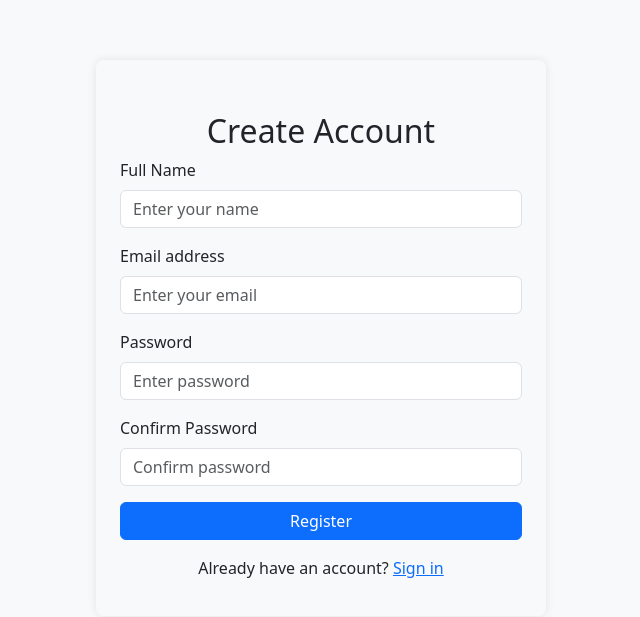
After one commit to aman60pant/School-Website, a PHP site: page /registration_form.php in a window 1280 px wide. The commit adds this page. Shown: the top 617 px of the page, without its empty margins (319-959 px from the left). Run offline with PHP 8.4, Linux system fonts and the light colour scheme.

Commit message:
Database is connected with project

```diff
--- /dev/null
+++ b/dbconnect.php
@@ -0,0 +1,12 @@
+<?php
+$servername = "localhost";
+$username = "root";
+$password = "";
+$database = "new_db_testing";
+
+$conn = mysqli_connect($servername, $username, $password, $database);
+if (!$conn) {
+    die("Connection failed: " . mysqli_connect_error());
+}
+// echo "Connected successfully"; // You can remove or comment this line after testing
+?>
--- a/include/header.php
+++ b/include/header.php
@@ -26,6 +26,7 @@
             </li>
             <li><a href="index.php #testimonials">Testimonials</a></li>
             <li><a href="contact.php">Contact Us</a></li>
+            <li><a href="login_form.php">Login</a></li>
           </ul>
           <a class='menu-trigger'>
             <span>Menu</span>
--- /dev/null
+++ b/registration_form.php
@@ -0,0 +1,90 @@
+<?php
+include 'dbconnect.php';
+
+$successMsg = $errorMsg = "";
+
+if ($_SERVER['REQUEST_METHOD'] == "POST" && isset($_POST['register'])) {
+    // Collect and sanitize inputs
+    $full_name = mysqli_real_escape_string($conn, $_POST['full_name']);
+    $email = mysqli_real_escape_string($conn, $_POST['email']);
+    $password = $_POST['password'];
+    $confirm_password = $_POST['confirm_password'];
+
+    // Check if passwords match
+    if ($password !== $confirm_password) {
+        $errorMsg = "Passwords do not match!";
+    } else {
+        $password_hash = password_hash($password, PASSWORD_DEFAULT);
+
+        // Check if email already exists
+        $check = "SELECT id FROM users WHERE email='$email'";
+        $result = mysqli_query($conn, $check);
+        if (mysqli_num_rows($result) > 0) {
+            $errorMsg = "Email already registered.";
+        } else {
+            $sql = "INSERT INTO users (full_name, email, password) VALUES ('$full_name', '$email', '$password_hash')";
+            if (mysqli_query($conn, $sql)) {
+                $successMsg = "Registration successful!";
+            } else {
+                $errorMsg = "Error: " . mysqli_error($conn);
+            }
+        }
+    }
+}
+?>
+<!DOCTYPE html>
+<html lang="en">
+
+<head>
+    <meta charset="UTF-8">
+    <meta name="viewport" content="width=device-width, initial-scale=1.0">
+    <title>Registration Form</title>
+    <!-- Bootstrap CSS -->
+    <link href="https://cdn.jsdelivr.net/npm/bootstrap@5.3.0/dist/css/bootstrap.min.css" rel="stylesheet">
+    <style>
+        body {
+            background: #f8f9fa;
+        }
+
+        .register-container {
+            max-width: 450px;
+            margin: 60px auto;
+            border-radius: 8px;
+            box-shadow: 0 0 10px rgba(0, 0, 0, 0.09);
+            padding: 36px 24px;
+        }
+    </style>
+</head>
+
+<body>
+    <div class="register-container">
+        <h2 class="text-center mt-3">Create Account</h2>
+        <?php if ($successMsg): ?><div class="alert alert-success"><?= $successMsg ?></div><?php endif; ?>
+        <?php if ($errorMsg): ?><div class="alert alert-danger"><?= $errorMsg ?></div><?php endif; ?>
+
+        <form method="POST" action="">
+            <div class="mb-3">
+                <label for="fullName" class="form-label">Full Name</label>
+                <input type="text" class="form-control" id="fullName" name="full_name" placeholder="Enter your name" required>
+            </div>
+            <div class="mb-3">
+                <label for="registerEmail" class="form-label">Email address</label>
+                <input type="email" class="form-control" id="registerEmail" name="email" placeholder="Enter your email" required>
+            </div>
+            <div class="mb-3">
+                <label for="registerPassword" class="form-label">Password</label>
+                <input type="password" class="form-control" id="registerPassword" name="password" placeholder="Enter password" required>
+            </div>
+            <div class="mb-3">
+                <label for="confirmPassword" class="form-label">Confirm Password</label>
+                <input type="password" class="form-control" id="confirmPassword" name="confirm_password" placeholder="Confirm password" required>
+            </div>
+            <button type="submit" class="btn btn-primary w-100" name="register">Register</button>
+        </form>
+        <p class="mt-3 text-center mb-0">Already have an account? <a href="login_form.php">Sign in</a></p>
+    </div>
+    <!-- Bootstrap JS -->
+    <script src="https://cdn.jsdelivr.net/npm/bootstrap@5.3.0/dist/js/bootstrap.bundle.min.js"></script>
+</body>
+
+</html>
```
Also changed, not shown: dashboard.php (added, +17 -0 lines), login_form.php (added, +70 -0 lines), logout.php (added, +9 -0 lines).
